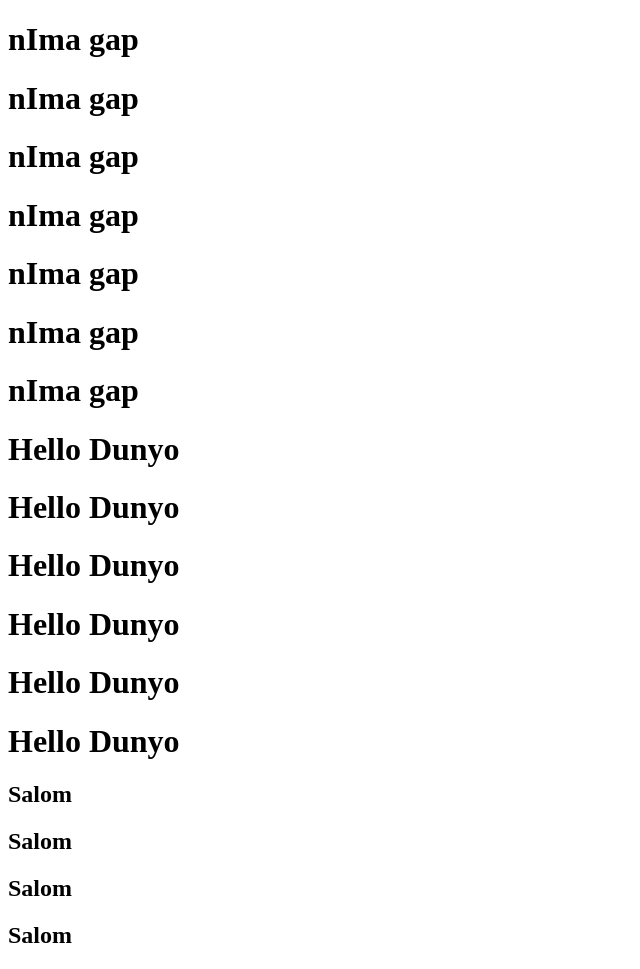
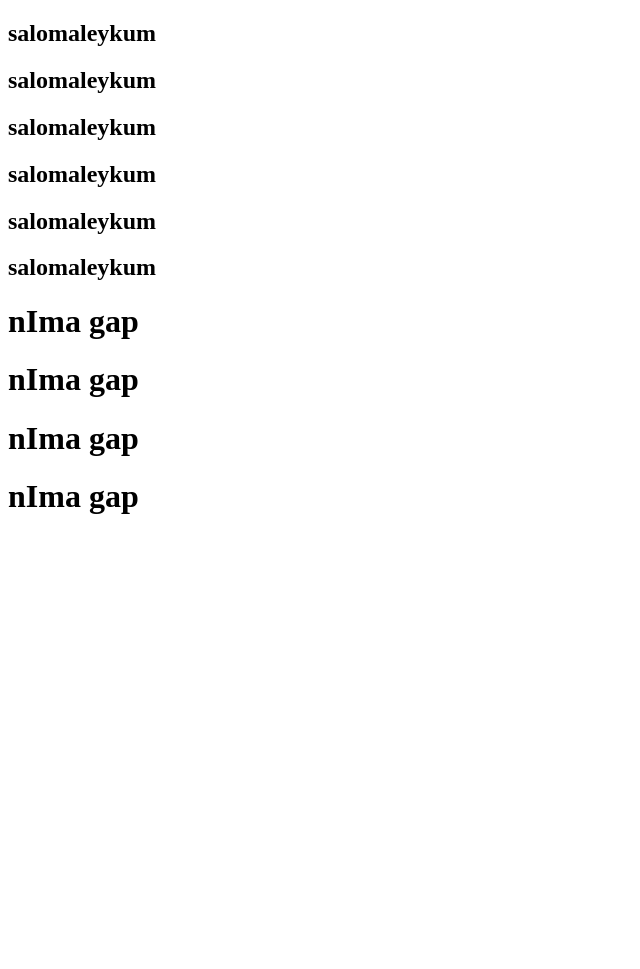
Before and after one commit to Mukhreddin/Hello_secon-repo, a plain HTML site: page index.html in a window 1280 px wide. Shown: the whole page, without its empty margins (0-640 px from the left). After the commit the page ends 800 px from the top, so only its background shows below. Drawn offline with Linux system fonts and the light colour scheme.

Commit message:
this is commit

```diff
--- a/index.html
+++ b/index.html
@@ -7,22 +7,15 @@
     <title>Document</title>
   </head>
   <body>
-    <h1> nIma gap</h1>
-    <h1> nIma gap</h1>
-    <h1> nIma gap</h1>
-    <h1> nIma gap</h1>
-    <h1> nIma gap</h1>
-    <h1> nIma gap</h1>
-    <h1> nIma gap</h1>
-    <h1>Hello Dunyo</h1>
-    <h1>Hello Dunyo</h1>
-    <h1>Hello Dunyo</h1>
-    <h1>Hello Dunyo</h1>
-    <h1>Hello Dunyo</h1>
-    <h1>Hello Dunyo</h1>
-    <h2>Salom</h2>
-    <h2>Salom</h2>
-    <h2>Salom</h2>
-    <h2>Salom</h2>
+    <h2>salomaleykum</h2>
+    <h2>salomaleykum</h2>
+    <h2>salomaleykum</h2>
+    <h2>salomaleykum</h2>
+    <h2>salomaleykum</h2>
+    <h2>salomaleykum</h2>
+    <h1>nIma gap</h1>
+    <h1>nIma gap</h1>
+    <h1>nIma gap</h1>
+    <h1>nIma gap</h1>
   </body>
 </html>
```
